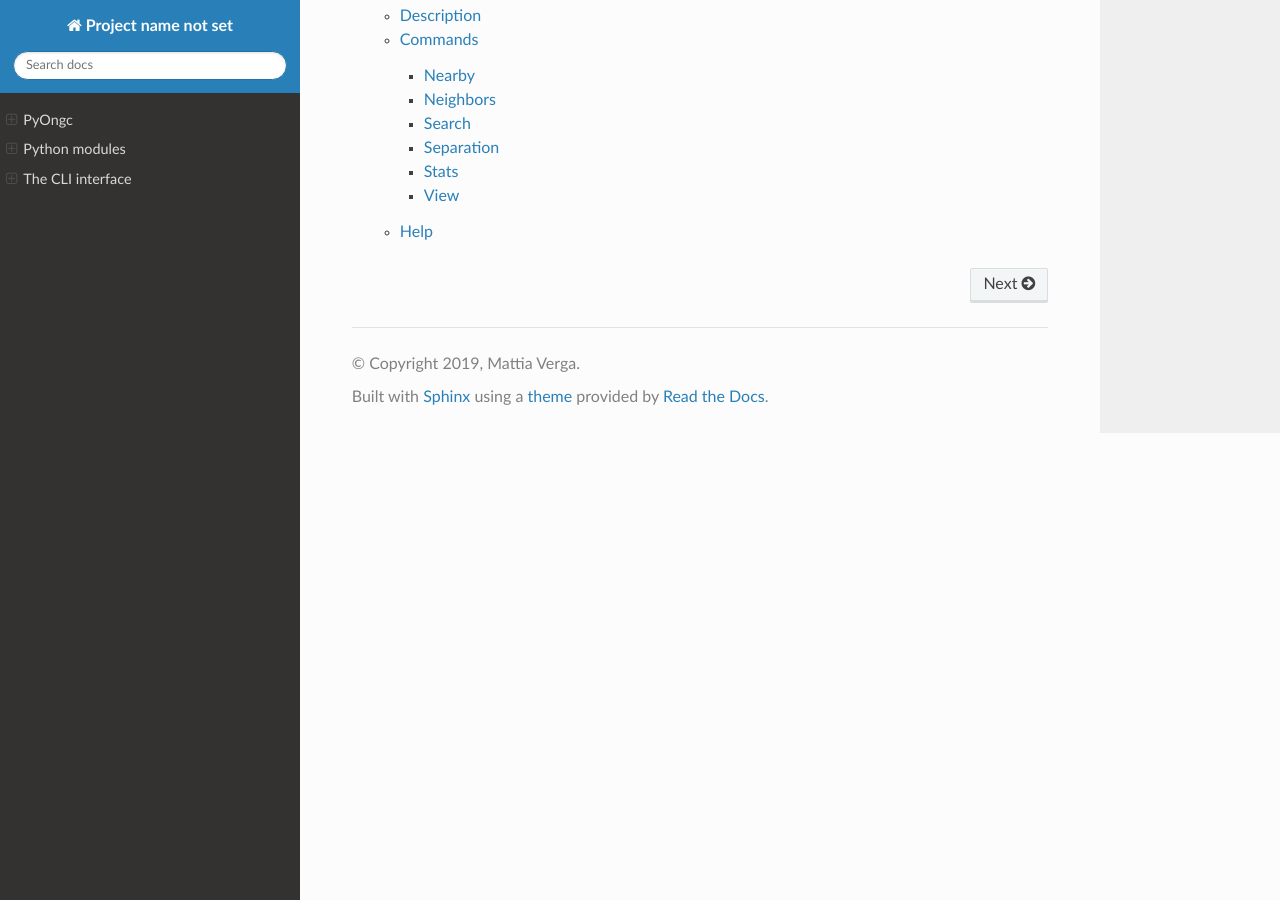
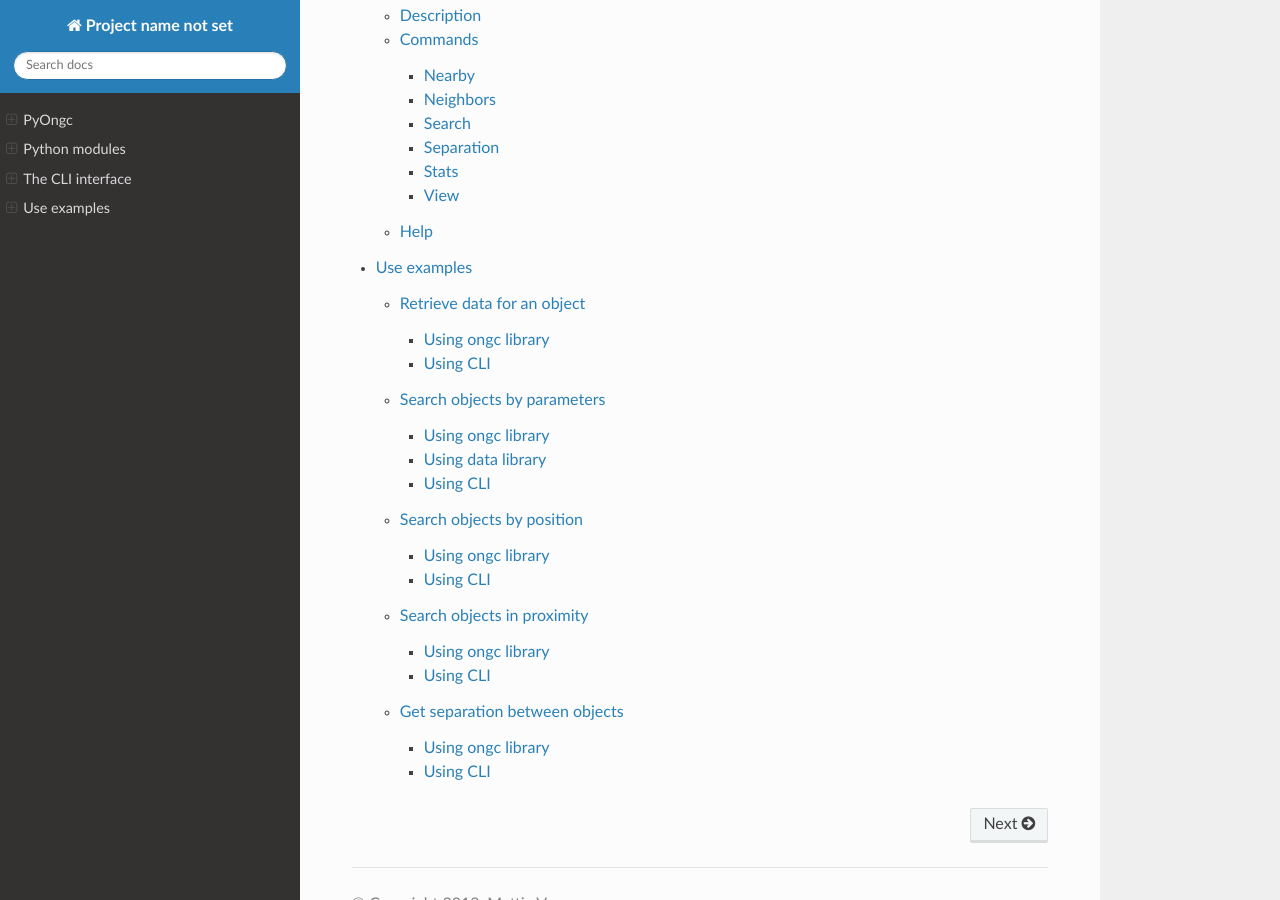
Before and after one commit to mattiaverga/PyOngc, a Sphinx documentation site: the page built from docs/index.rst, in a window 1280 px wide and 900 px high, scrolled down 600 px. Built offline with Sphinx 7.4.7 and the Read the Docs theme 2.0.0, drawn with Linux system fonts in a browser that asks for light colours; part of the change alters nothing that is shown.

Commit message:
Add examples to docs

```diff
--- /dev/null
+++ b/docs/examples/examples.rst
@@ -0,0 +1,204 @@
+##############
+Usage examples
+##############
+
+Retrieve data for an object
+===========================
+
+PyOngc provides data for all NGC and IC objects, plus some other notable objects which may
+be of interest for amateur astronomers.
+
+Using ongc library
+------------------
+
+The main ongc library provides a convenient method to retrieve a specific object data:
+
+.. code-block:: python
+
+    >>> from pyongc import ongc
+    >>> dso = ongc.get('NGC1')
+    >>> print(dso)
+    NGC0001, Galaxy in Peg
+
+Using `get()` ensure a proper return value when the object identifier is not found in database:
+
+.. code-block:: python
+
+    >>> from pyongc import ongc
+    >>> dso = ongc.get('NGC1a')
+    >>> print(dso)
+    None
+
+If you want to know the exact error, you can try to init the Dso object class directly:
+
+.. code-block:: python
+
+    >>> dso = ongc.Dso('NGC1a')
+    Traceback (most recent call last):
+      ...
+    pyongc.exceptions.ObjectNotFound: Object named NGC0001A not found in the database.
+
+Objects can also be retrieved by their other designations:
+
+.. code-block:: python
+
+    >>> dso = ongc.get('M1')
+    >>> print(dso)
+    NGC1952, Supernova remnant in Tau
+
+Using CLI
+---------
+
+The `ongc` CLI command is a quick shortcut to get object data directly from the terminal:
+
+.. code-block:: bash
+
+    $ ongc view -D NGC1
+    +-----------------------------------------------------------------------------+
+    | Id: 5596      Name: NGC0001           Type: Galaxy                          |
+    | R.A.: 00:07:15.84      Dec.: +27:42:29.1      Constellation: Peg            |
+    +-----------------------------------------------------------------------------+
+    | Major axis: 1.57'      Minor axis: 1.07'      Position angle: 112°          |
+    | B-mag: 13.69   V-mag: 12.93   J-mag: 10.78   H-mag: 10.02   K-mag: 9.76     |
+    |                                                                             |
+    | Parallax: N/A          Radial velocity: 4536km/s      Redshift: 0.015245    |
+    |                                                                             |
+    | Proper apparent motion in RA: N/A                                           |
+    | Proper apparent motion in Dec: N/A                                          |
+    |                                                                             |
+    | Surface brightness: 23.13     Hubble classification: Sb                     |
+    +-----------------------------------------------------------------------------+
+    | Other identifiers:                                                          |
+    |    2MASX J00071582+2742291, IRAS 00047+2725, MCG +04-01-025, PGC 000564,    |
+    |    UGC 00057                                                                |
+    +-----------------------------------------------------------------------------+
+
+Search objects by parameters
+============================
+
+Objects can be searched using filters on several properties.
+
+Using ongc library
+------------------
+
+.. code-block:: python
+
+    >>> from pyongc import ongc
+    >>> obj_list = ongc.listObjects(catalog="NGC", constellation=["Aql", "Boo"], type=["G"], uptovmag=10)
+    >>> len(obj_list)
+    1
+    >>> print(obj_list[0])
+    NGC5248, Galaxy in Boo
+
+Using data library
+------------------
+
+.. code-block:: python
+
+    >>> from pyongc import data
+    >>> obj_list.query('name.str.startswith("NGC")').query('const in ["Aql", "Boo"]').query('vmag<=10')
+             name type        ra       dec const  ...  pmdec  radvel  redshift sbrightn hubble
+    8397  NGC5248    G  3.567164  0.155075   Boo  ...    NaN  1150.0  0.003843    22.25   SABb
+
+    [1 rows x 24 columns]
+
+Using CLI
+---------
+
+.. code-block:: bash
+
+    $ ongc search --catalog=NGC --type=G --constellation=Aql,Boo --uptovmag=10
+    NGC5248, Galaxy in Boo
+
+Search objects by position
+==========================
+
+Objects can be searched by providing coordinates and search radius.
+
+Using ongc library
+------------------
+
+The returned values will be a tuple combining the returned object and the distance
+from the coordinates:
+
+.. code-block:: python
+
+    >>> from pyongc import ongc
+    >>> obj_list = ongc.nearby('11:08:44 -00:09:01.3')
+    >>> len(obj_list)
+    3
+    >>> print(obj_list[0])
+    (<pyongc.ongc.Dso object at 0x...>, 0.1799936868460791)
+    >>> print(obj_list[0][0])
+    IC0673, Galaxy in Leo
+
+Using CLI
+---------
+
+.. code-block:: bash
+
+    $ ongc nearby 11:08:44 -00:09:01.3
+
+    Objects in proximity of 11:08:44 -00:09:01.3 from nearest to farthest:
+    0.18° --> IC0673, Galaxy in Leo
+    0.74° --> NGC3521, Galaxy in Leo
+    0.98° --> IC0671, Galaxy in Leo
+    (using a search radius of 60 arcmin)
+
+Search objects in proximity
+===========================
+
+Objects can be searched by providing a starting object and a search radius.
+
+Using ongc library
+------------------
+
+The returned values will be a tuple combining the returned object and the distance
+from the reference object:
+
+.. code-block:: python
+
+    >>> from pyongc import ongc
+    >>> dso = ongc.get('ngc521')
+    >>> obj_list = ongc.getNeighbors(dso, 15)
+    >>> len(obj_list)
+    2
+    >>> print(obj_list[0])
+    (<pyongc.ongc.Dso object at 0x...>, 0.13726168561780452)
+    >>> print(obj_list[0][0])
+    IC1694, Galaxy in Cet
+
+Using CLI
+---------
+
+.. code-block:: bash
+
+    $ ongc neighbors ngc521 --radius 15
+
+    NGC0521 neighbors from nearest to farthest:
+    0.14° --> IC1694, Galaxy in Cet
+    0.24° --> NGC0533, Galaxy in Cet
+    (using a search radius of 15 arcmin)
+
+Get separation between objects
+==============================
+
+Using ongc library
+------------------
+
+.. code-block:: python
+
+    >>> from pyongc import ongc
+    >>> h_per = ongc.get('ngc869')
+    >>> chi_per = ongc.get('ngc884')
+    >>> ongc.getSeparation(h_per, chi_per)
+    (0.483632423459441, 0.8897499999999994, 0.026861111111110007)
+
+Using CLI
+---------
+
+.. code-block:: bash
+
+    $ ongc separation ngc869 ngc884
+    Apparent angular separation between NGC0869 and NGC0884 is:
+    0° 29m 1.08s
--- a/docs/index.rst
+++ b/docs/index.rst
@@ -12,3 +12,4 @@ Welcome to PyONGC's documentation!
    readme
    Python modules <modules/index>
    The CLI interface <cli/ongc>
+   Use examples <examples/examples>
```
